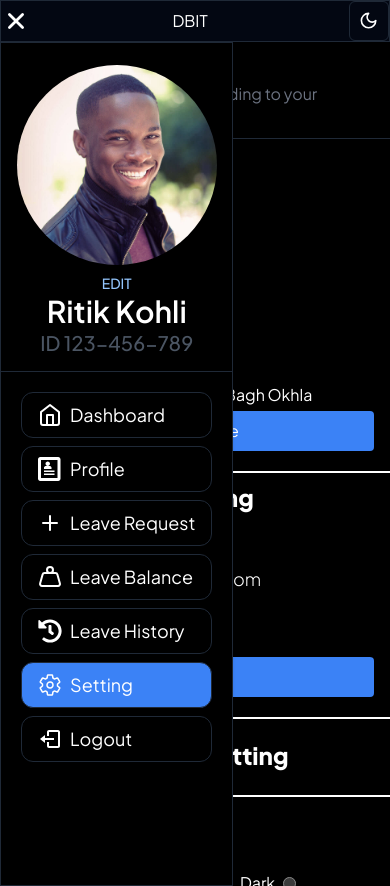
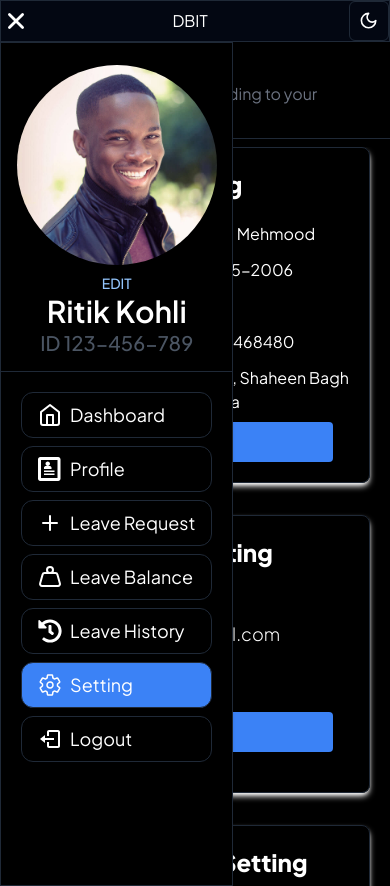
Before and after one commit to Aq7853gehc/leave_sm, a Next.js app: page /user/setting in a window 390 px wide. Built offline with nearby package versions, Linux system fonts and the light colour scheme.

Commit message:
setting card

```diff
--- a/app/user/page.tsx
+++ b/app/user/page.tsx
@@ -113,7 +113,7 @@ const Users = () => {
       <div className="relative flex flex-wrap items-center max-md:ml-4 my-4 justify-around gap-5 w-full pb-2 pr-7  ">
 
         {bal.map((itmes) => (
-          <div className="relative w-[24rem] h-[12rem] flex flex-col  justify-center items-center  p-4 transition-all duration-150  shadow-md dark:shadow-white rounded-xl cursor-pointer hover:shadow hover:border-black dark:hover:border-white dark:hover:shadow-white"
+          <div className="relative w-[20rem] h-[12rem] flex flex-col  justify-center items-center  p-4 transition-all duration-150  shadow-md dark:shadow-white rounded-xl cursor-pointer hover:shadow hover:border-black dark:hover:border-white dark:hover:shadow-white"
             onClick={() => routes.push("/user/leavebalance")}>
             <p className=" font-bold text-xl md:text-2xl ">{itmes.leaveType}</p>
             <h1 className="md:text-lg mt-2 text-md text-gray-600 font-bold">
@@ -152,7 +152,7 @@ const Users = () => {
             </h1>
             <p className="md:text-lg text-sm">This is the status of last 50 days</p>
           </div>
-          <ChartDemo className="md:w-[30rem] w-[20rem] h-[20rem] flex items-center justify-center text-center md:h-[25rem] " />
+          <ChartDemo className="mt-5 md:w-[30rem] w-[20rem] h-[20rem] flex items-center justify-center text-center md:h-[25rem] " />
         </div>
         <div className="w-full flex gap-5 justify-center items-center flex-col px-4  py-4">
           {/* recent applied */}
--- a/app/user/setting/page.tsx
+++ b/app/user/setting/page.tsx
@@ -1,3 +1,189 @@
+// import { Separator } from "@/components/ui/separator";
+// import { Tabs, TabsContent, TabsList, TabsTrigger } from "@/components/ui/tabs";
+// import React from "react";
+// import { ImProfile } from "react-icons/im";
+// import { MdAccountCircle } from "react-icons/md";
+// import { IoMdNotifications } from "react-icons/io";
+// import { VscLayoutActivitybarLeft } from "react-icons/vsc";
+// import { FaPalette } from "react-icons/fa";
+// import { SiGnuprivacyguard } from "react-icons/si";
+// import { MdContactSupport } from "react-icons/md";
+// import { IoLogOut } from "react-icons/io5";
+// import ListLeave from '@/components/ListLeave';
+// import { profile } from "@/constants/data";
+// const Setting = () => {
+//   return (
+//     <div className="flex flex-col w-full max-w-screen max-h-screen h-full  no-scrollbar">
+//       <h1 className="text-4xl font-black">Settings</h1>
+//       <p className="text-base text-gray-500">
+//         Here you make changes according to your prefrence
+//       </p>
+//       <Separator className="my-2" />
+//       <div className=" border-l-2 border-t-2 border-black w-full h-full rounded-lg max-h-screen  overflow-scroll no-scrollbar">
+//         <div className="my-2 ml-5">
+//           <div className="flex gap-1">
+//             <ImProfile className="mt-1 text-3xl" />
+//             <h1 className="text-2xl font-extrabold"> Profile Setting</h1>
+//           </div>
+//           <div className="flex  max-sm:flex-col mt-5">
+
+//             <div className="w-full flex flex-col gap-2">
+//               <div className="flex">
+//                 <p className="w-1/4 text-lg font-extrabold">Name:</p>
+//                 <p className="">Saad Mehmood</p>
+//               </div>
+//               <div className="flex">
+//                 <p className="w-1/4 text-lg font-extrabold">Date Of Birth:</p>
+//                 <p >17-05-2006</p>
+//               </div>
+//               <div className="flex">
+//                 <p className="w-1/4 text-lg font-extrabold">Gender:</p>
+//                 <p >Male</p>
+//               </div>
+//               <div className="flex max-sm:gap-2">
+//                 <p className="sm:w-1/4 text-lg font-extrabold">Contact:</p>
+//                 <p >9783468480</p>
+//               </div>
+//               <div className="flex max-sm:gap-2">
+//                 <p className="sm:w-1/4 text-lg font-extrabold">Address:</p>
+//                 <p >D-27, Shaheen Bagh Okhla</p>
+//               </div>
+//             </div>
+//             <div className="sm:w-full max-sm:flex">
+//               <button className="text-white max-sm:w-full max-sm:mr-4 bg-blue-500 p-2 mr-4 rounded-sm ">Edit Profile</button>
+//             </div>
+//           </div>
+//           <div className="mt-5 w-full border-b-2 border-black dark:border-white" />
+//         </div>
+//         <div className="ml-5">
+//           <div className="flex gap-1">
+//             <MdAccountCircle className="text-4xl" />
+//             <h1 className="text-2xl font-extrabold"> Account Setting</h1>
+//           </div>
+//           <div className="w-full gap-2 flex-col flex mt-5 mb-5">
+
+//             <div className="flex sm:flex-row flex-col">
+//               {/* <div className="flex sm:flex-row flex-col sm:gap-0 gap-4"> */}
+//               <p className="sm:w-1/4 text-lg font-extrabold">
+//                 Your email:
+//               </p>
+//               <p className="sm:w-1/4 text-lg font-light">saadmehmood@gmail.com</p>
+//               {/* </div> */}
+//               {/* <button className="text-white bg-blue-500 p-2 rounded-sm ">change</button> */}
+//             </div>
+//             <div className="flex  max-sm:flex-col">
+//               {/* <div className="flex  max-sm:flex-col max-sm:gap-4"> */}
+//               <p className="sm:w-1/4  text-lg font-extrabold">
+//                 Your Password:
+//               </p>
+//               <p className="sm:w-1/4 text-lg font-light">
+//                 ************
+//               </p>
+//               {/* </div> */}
+//               <button className="text-white max-sm:mr-4 bg-blue-500 p-2 rounded-sm ">change</button>
+//             </div>
+//           </div>
+//         </div>
+
+//         <div className="ml-5 ">
+//           <div className="my-5 w-full border-b-2 border-black dark:border-white" />
+//           <div className="flex">
+//             <IoMdNotifications className="text-4xl" />
+//             <h1 className="text-2xl font-extrabold"> Notification Setting</h1>
+//           </div>
+//         </div>
+//         <div className="ml-5">
+//           <div className="my-5 w-full border-b-2 border-black dark:border-white "></div>
+//           <div className="flex gap-1">
+//             <FaPalette className="text-3xl" />
+//             <h1 className="text-2xl font-extrabold">Theme Setting</h1>
+//           </div>
+//           <div>
+//             <div className="flex max-sm:flex-col  mt-5 ">
+//               <div className="w-full flex items-center">
+//                 <p className="text-lg sm:w-1/4 font-extrabold">Select Theme:</p>
+//                 <div className="ml-4 sm:w-1/4 flex items-center">
+//                   <label className="mr-2">Light</label>
+//                   <input type="radio" name="theme" value="light" className="mr-4" />
+//                   <label className="mr-2">Dark</label>
+//                   <input type="radio" name="theme" value="dark" />
+//                 </div>
+//               </div>
+//               <div className="w-full flex items-center">
+//                 <button className="text-white max-sm:w-full max-sm:mr-4 max-sm:mt-3 bg-blue-500 p-2 rounded-sm">Save Theme</button>
+//               </div>
+//             </div>
+//           </div>
+//           <div className="mt-5 w-full border-b-2 border-black dark:border-white" />
+//         </div>
+//         <div className="ml-5">
+//           <div className="my-5 w-full border-b-2 border-black"></div>
+//           <div className="flex gap-1">
+//             <SiGnuprivacyguard className="text-3xl mt-1" />
+//             <h1 className="text-2xl font-extrabold">Privacy Setting</h1>
+//           </div>
+//           <div className="flex max-sm:flex-col mt-5">
+//             <div className="w-full flex flex-col">
+//               <div className="w-full flex items-center">
+//                 <p className="text-lg sm:w-1/2 font-extrabold">Data Sharing:</p>
+//                 <div className="ml-4 flex items-center">
+//                   <label className="mr-2">Enable</label>
+//                   <input type="checkbox" name="dataSharing" className="mr-4" />
+//                 </div>
+//               </div>
+//               <div className="w-full flex items-center">
+//                 <p className="text-lg sm:w-1/2 font-extrabold">Cookies:</p>
+//                 <div className="ml-4 flex items-center">
+//                   <label className="mr-2">Accept</label>
+//                   <input type="checkbox" name="cookies" />
+//                 </div>
+//               </div>
+//             </div>
+//             <div className="w-full flex items-center">
+//               <button className="text-white max-sm:w-full max-sm:mr-4 max-sm:mt-3 bg-blue-500 p-2 rounded-sm">Save Privacy Settings</button>
+//             </div>
+//           </div>
+//         </div>
+//         <div className="ml-5">
+//           <div className="my-5 w-full border-b-2 border-black dark:border-white"></div>
+//           <div className="flex ">
+//             <MdContactSupport className="text-4xl" />
+//             <h1 className="text-2xl font-extrabold">Help and Support</h1>
+//           </div>
+//           <div className="w-full flex flex-col mt-5 gap-4">
+//             <div className=" max-sm:w-[95%] border-2 p-2">
+//               FAQ
+//             </div>
+//             <div className=" max-sm:w-[95%] border-2 p-2">
+//               Contact Support
+//             </div>
+//             <div className=" max-sm:w-[95%] border-2 p-2">
+//               Help Resources
+//             </div>
+//           </div>
+//         </div>
+
+//         <div className="ml-5 flex flex-col">
+//           <div className="my-5 w-full border-b-2 border-black dark:border-white"></div>
+//           <div className="flex">
+//             <IoLogOut className="text-4xl" />
+//             <h1 className="text-2xl font-extrabold">  logout</h1>
+//           </div>
+//           <div className="flex my-5 max-sm:flex-col ">
+//             <p className="w-2/4 text-lg font-extrabold">Want to logout?</p>
+//             <button className="text-white bg-blue-500 p-2 max-sm:mt-4 max-sm:mr-4 rounded-sm ">Logout</button>
+//           </div>
+
+//         </div>
+//       </div>
+//     </div>
+//   );
+// };
+
+// export default Setting;
+
+
+
 import { Separator } from "@/components/ui/separator";
 import { Tabs, TabsContent, TabsList, TabsTrigger } from "@/components/ui/tabs";
 import React from "react";
@@ -19,43 +205,42 @@ const Setting = () => {
         Here you make changes according to your prefrence
       </p>
       <Separator className="my-2" />
-      <div className=" border-l-2 border-t-2 border-black w-full h-full rounded-lg max-h-screen  overflow-scroll no-scrollbar">
-        <div className="my-2 ml-5">
+      <div className="  w-full h-full rounded-lg max-h-screen  overflow-scroll no-scrollbar">
+        <div className="ml-5 shadow-md dark:shadow-white border mb-8 rounded-lg p-5 mr-5">
           <div className="flex gap-1">
             <ImProfile className="mt-1 text-3xl" />
             <h1 className="text-2xl font-extrabold"> Profile Setting</h1>
           </div>
           <div className="flex  max-sm:flex-col mt-5">
-
             <div className="w-full flex flex-col gap-2">
-              <div className="flex">
-                <p className="w-1/4 text-lg font-extrabold">Name:</p>
+              <div className="flex w-full ">
+                <p className="w-1/2 text-lg font-extrabold">Name:</p>
                 <p className="">Saad Mehmood</p>
               </div>
               <div className="flex">
-                <p className="w-1/4 text-lg font-extrabold">Date Of Birth:</p>
+                <p className="w-1/2 text-lg font-extrabold">DOB:</p>
                 <p >17-05-2006</p>
               </div>
               <div className="flex">
-                <p className="w-1/4 text-lg font-extrabold">Gender:</p>
+                <p className="w-1/2 text-lg font-extrabold">Gender:</p>
                 <p >Male</p>
               </div>
-              <div className="flex max-sm:gap-2">
-                <p className="sm:w-1/4 text-lg font-extrabold">Contact:</p>
+              <div className="flex">
+                <p className="w-1/2 text-lg font-extrabold">Contact:</p>
                 <p >9783468480</p>
               </div>
-              <div className="flex max-sm:gap-2">
-                <p className="sm:w-1/4 text-lg font-extrabold">Address:</p>
-                <p >D-27, Shaheen Bagh Okhla</p>
+              <div className="flex">
+                <p className="w-1/2 text-lg font-extrabold">Address:</p>
+                <p className="w-1/2">D-27, Shaheen Bagh Okhla</p>
               </div>
             </div>
-            <div className="sm:w-full max-sm:flex">
+            <div className="sm:w-full max-sm:flex mt-2">
               <button className="text-white max-sm:w-full max-sm:mr-4 bg-blue-500 p-2 mr-4 rounded-sm ">Edit Profile</button>
             </div>
           </div>
-          <div className="mt-5 w-full border-b-2 border-black dark:border-white" />
+          {/* <div className="mt-5 w-full border-b-2 border-black dark:border-white" /> */}
         </div>
-        <div className="ml-5">
+        <div className="ml-5 shadow-md dark:shadow-white border mb-8 rounded-lg p-5 mr-5">
           <div className="flex gap-1">
             <MdAccountCircle className="text-4xl" />
             <h1 className="text-2xl font-extrabold"> Account Setting</h1>
@@ -85,15 +270,15 @@ const Setting = () => {
           </div>
         </div>
 
-        <div className="ml-5 ">
-          <div className="my-5 w-full border-b-2 border-black dark:border-white" />
+        <div className="ml-5 shadow-md dark:shadow-white border mb-8 rounded-lg p-5 mr-5">
+          {/* <div className="my-5 w-full border-b-2 border-black dark:border-white" /> */}
           <div className="flex">
             <IoMdNotifications className="text-4xl" />
             <h1 className="text-2xl font-extrabold"> Notification Setting</h1>
           </div>
         </div>
-        <div className="ml-5">
-          <div className="my-5 w-full border-b-2 border-black dark:border-white "></div>
+        <div className="ml-5 shadow-md dark:shadow-white border mb-8 rounded-lg p-5 mr-5">
+          {/* <div className="my-5 w-full border-b-2 border-black dark:border-white "></div> */}
           <div className="flex gap-1">
             <FaPalette className="text-3xl" />
             <h1 className="text-2xl font-extrabold">Theme Setting</h1>
@@ -101,8 +286,8 @@ const Setting = () => {
           <div>
             <div className="flex max-sm:flex-col  mt-5 ">
               <div className="w-full flex items-center">
-                <p className="text-lg sm:w-1/4 font-extrabold">Select Theme:</p>
-                <div className="ml-4 sm:w-1/4 flex items-center">
+                <p className="text-lg w-1/2 font-extrabold">Select Theme:</p>
+                <div className="ml-4 w-1/2 flex items-center">
                   <label className="mr-2">Light</label>
                   <input type="radio" name="theme" value="light" className="mr-4" />
                   <label className="mr-2">Dark</label>
@@ -114,9 +299,9 @@ const Setting = () => {
               </div>
             </div>
           </div>
-          <div className="mt-5 w-full border-b-2 border-black dark:border-white" />
+          {/* <div className="mt-5 w-full border-b-2 border-black dark:border-white" /> */}
         </div>
-        <div className="ml-5">
+        <div className="ml-5 shadow-md dark:shadow-white border mb-8 rounded-lg p-5 mr-5">
           <div className="my-5 w-full border-b-2 border-black"></div>
           <div className="flex gap-1">
             <SiGnuprivacyguard className="text-3xl mt-1" />
@@ -144,8 +329,7 @@ const Setting = () => {
             </div>
           </div>
         </div>
-        <div className="ml-5">
-          <div className="my-5 w-full border-b-2 border-black dark:border-white"></div>
+        <div className="ml-5 shadow-md dark:shadow-white border mb-8 rounded-lg p-5 mr-5">
           <div className="flex ">
             <MdContactSupport className="text-4xl" />
             <h1 className="text-2xl font-extrabold">Help and Support</h1>
@@ -163,8 +347,8 @@ const Setting = () => {
           </div>
         </div>
 
-        <div className="ml-5 flex flex-col">
-          <div className="my-5 w-full border-b-2 border-black dark:border-white"></div>
+        <div className="ml-5 shadow-md dark:shadow-white border mb-8 rounded-lg p-5 mr-5">
+
           <div className="flex">
             <IoLogOut className="text-4xl" />
             <h1 className="text-2xl font-extrabold">  logout</h1>
```
